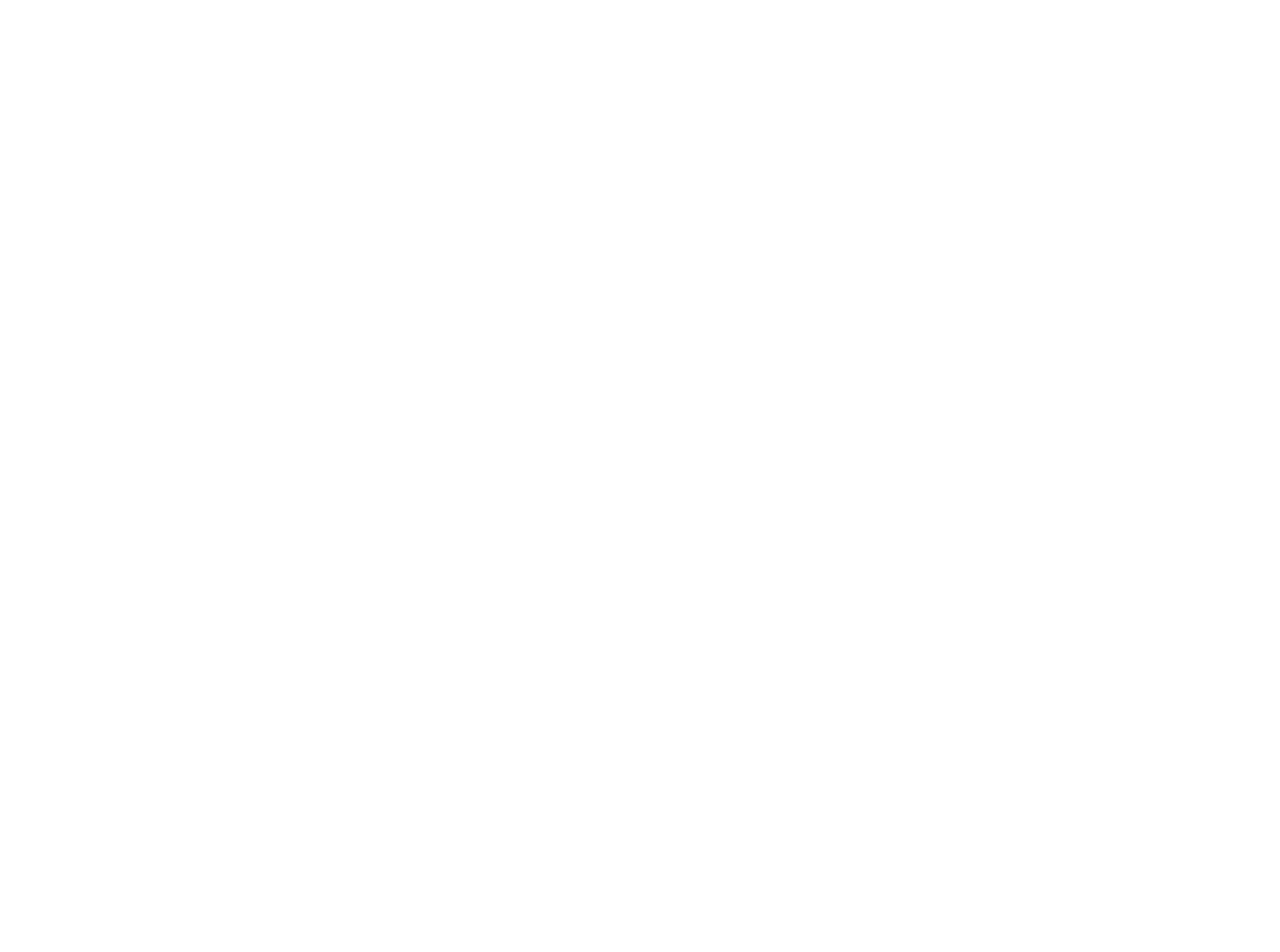
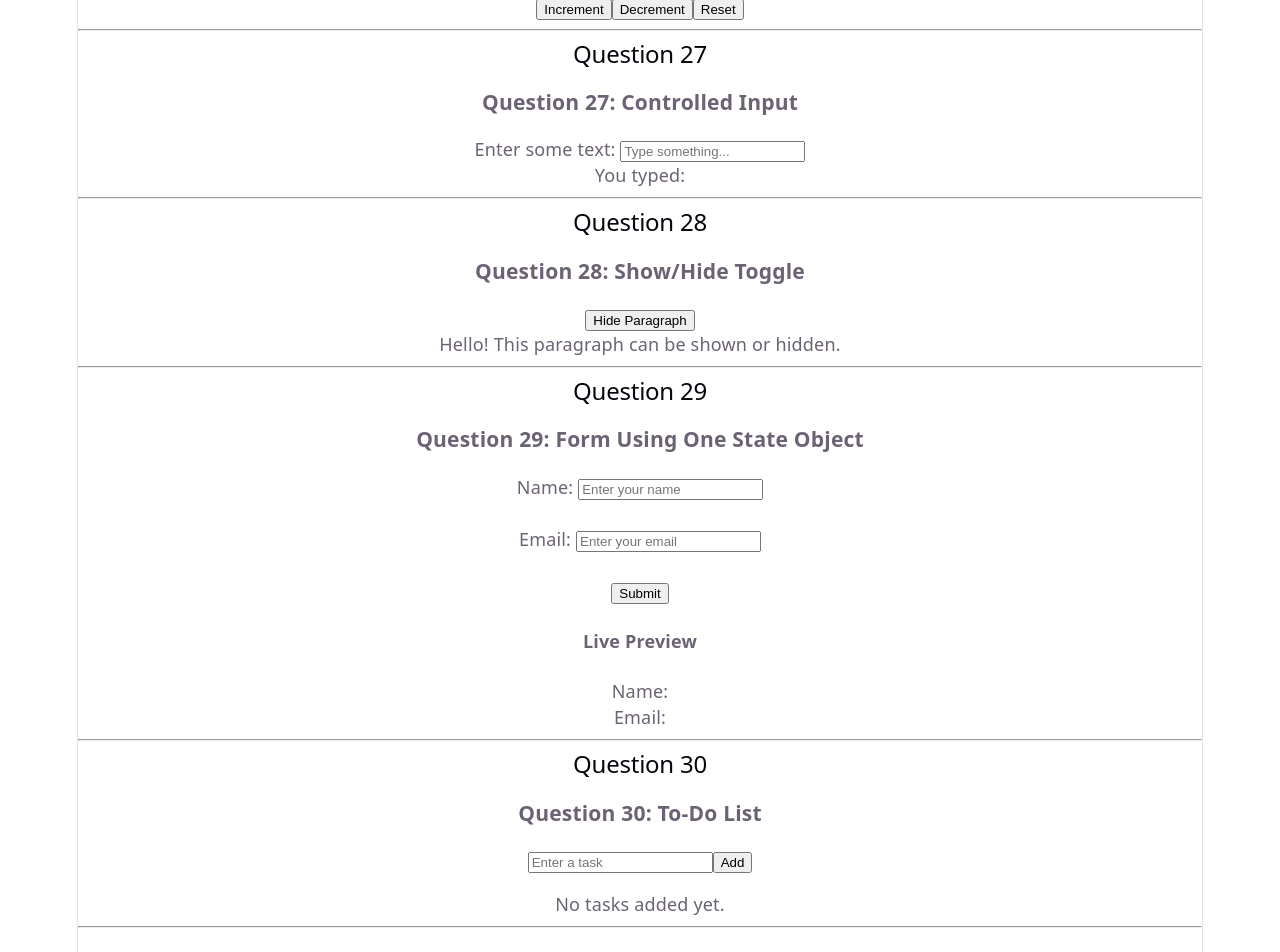
Before and after one commit to Tejasvi68/React-Practical-Assignment, a React (Vite) app: page / in a window 1280 px wide. Shown: the part 5720-6672 px from the top of the page. Before the commit the page ends 5640 px from the top, so only its background shows below. Built offline with nearby package versions, Linux system fonts and the light colour scheme.

Commit message:
Complete Section 5: useState

```diff
--- a/src/App.jsx
+++ b/src/App.jsx
@@ -26,6 +26,14 @@
 import SpreadObjects from "./s4-functions/Q23-SpreadObjects";
 import ArrayCopy from "./s4-functions/Q24-ArrayCopy";
 import RestSum from "./s4-functions/Q25-RestSum";
+import CounterQ26 from "./s5-usestate/Q26-Counter";
+import ControlledInput from "./s5-usestate/Q27-ControlledInput";
+import ShowHide from "./s5-usestate/Q28-ShowHide";
+import FormObject from "./s5-usestate/Q29-FormObject";
+import TodoList from "./s5-usestate/Q30-TodoList";
+
+
+
 
 
 
@@ -186,7 +194,35 @@
       </section>
       <hr />
 
+      <section>
+        <h2>Question 26</h2>
+        <CounterQ26 />
+      </section>
+      <hr />
 
+      <section>
+        <h2>Question 27</h2>
+        <ControlledInput />
+      </section>
+      <hr />
+
+      <section>
+        <h2>Question 28</h2>
+        <ShowHide />
+      </section>
+      <hr />
+
+      <section>
+        <h2>Question 29</h2>
+        <FormObject />
+      </section>
+      <hr />
+
+      <section>
+        <h2>Question 30</h2>
+        <TodoList />
+      </section>
+      <hr />
 
       <Footer />
     </div>
--- /dev/null
+++ b/src/s5-usestate/Q26-Counter.jsx
@@ -0,0 +1,32 @@
+
+import { useState } from "react";
+
+function CounterQ26() {
+  const [count, setCount] = useState(0);
+
+  function increment() {
+    setCount(count + 1);
+  }
+
+  function decrement() {
+    setCount(count - 1);
+  }
+
+  function reset() {
+    setCount(0);
+  }
+
+  return (
+    <div>
+      <h3>Question 26: Counter Using useState</h3>
+
+      <h2>Count: {count}</h2>
+
+      <button onClick={increment}>Increment</button>
+      <button onClick={decrement}>Decrement</button>
+      <button onClick={reset}>Reset</button>
+    </div>
+  );
+}
+
+export default CounterQ26;
--- /dev/null
+++ b/src/s5-usestate/Q27-ControlledInput.jsx
@@ -0,0 +1,30 @@
+
+import { useState } from "react";
+
+function ControlledInput() {
+  const [text, setText] = useState("");
+
+  function handleChange(event) {
+    setText(event.target.value);
+  }
+
+  return (
+    <div>
+      <h3>Question 27: Controlled Input</h3>
+
+      <label htmlFor="userText">Enter some text: </label>
+
+      <input
+        id="userText"
+        type="text"
+        value={text}
+        onChange={handleChange}
+        placeholder="Type something..."
+      />
+
+      <p>You typed: {text}</p>
+    </div>
+  );
+}
+
+export default ControlledInput;
--- /dev/null
+++ b/src/s5-usestate/Q28-ShowHide.jsx
@@ -0,0 +1,24 @@
+
+import { useState } from "react";
+
+function ShowHide() {
+  const [isVisible, setIsVisible] = useState(true);
+
+  function toggleVisibility() {
+    setIsVisible(!isVisible);
+  }
+
+  return (
+    <div>
+      <h3>Question 28: Show/Hide Toggle</h3>
+
+      <button onClick={toggleVisibility}>
+        {isVisible ? "Hide Paragraph" : "Show Paragraph"}
+      </button>
+
+      {isVisible && <p>Hello! This paragraph can be shown or hidden.</p>}
+    </div>
+  );
+}
+
+export default ShowHide;
--- /dev/null
+++ b/src/s5-usestate/Q29-FormObject.jsx
@@ -0,0 +1,68 @@
+
+import { useState } from "react";
+
+function FormObject() {
+  const [formData, setFormData] = useState({
+    name: "",
+    email: "",
+  });
+
+  function handleChange(event) {
+    const { name, value } = event.target;
+
+    setFormData({
+      ...formData,
+      [name]: value,
+    });
+  }
+
+  function handleSubmit(event) {
+    event.preventDefault();
+
+    alert(`Name: ${formData.name}\nEmail: ${formData.email}`);
+  }
+
+  return (
+    <div>
+      <h3>Question 29: Form Using One State Object</h3>
+
+      <form onSubmit={handleSubmit}>
+        <div>
+          <label htmlFor="name">Name: </label>
+          <input
+            id="name"
+            type="text"
+            name="name"
+            value={formData.name}
+            onChange={handleChange}
+            placeholder="Enter your name"
+          />
+        </div>
+
+        <br />
+
+        <div>
+          <label htmlFor="email">Email: </label>
+          <input
+            id="email"
+            type="email"
+            name="email"
+            value={formData.email}
+            onChange={handleChange}
+            placeholder="Enter your email"
+          />
+        </div>
+
+        <br />
+
+        <button type="submit">Submit</button>
+      </form>
+
+      <h4>Live Preview</h4>
+      <p>Name: {formData.name}</p>
+      <p>Email: {formData.email}</p>
+    </div>
+  );
+}
+
+export default FormObject;
--- /dev/null
+++ b/src/s5-usestate/Q30-TodoList.jsx
@@ -0,0 +1,57 @@
+
+import { useState } from "react";
+
+function TodoList() {
+  const [task, setTask] = useState("");
+  const [todos, setTodos] = useState([]);
+  const [nextId, setNextId] = useState(1);
+
+  function handleAdd() {
+    if (task.trim() === "") {
+      return;
+    }
+
+    const newTodo = {
+      id: nextId,
+      text: task.trim(),
+    };
+
+    setTodos([...todos, newTodo]);
+    setNextId(nextId + 1);
+    setTask("");
+  }
+
+  function handleDelete(id) {
+    setTodos(todos.filter((todo) => todo.id !== id));
+  }
+
+  return (
+    <div>
+      <h3>Question 30: To-Do List</h3>
+
+      <input
+        type="text"
+        value={task}
+        onChange={(event) => setTask(event.target.value)}
+        placeholder="Enter a task"
+      />
+
+      <button onClick={handleAdd}>Add</button>
+
+      <ul>
+        {todos.map((todo) => (
+          <li key={todo.id}>
+            {todo.text}{" "}
+            <button onClick={() => handleDelete(todo.id)}>
+              Delete
+            </button>
+          </li>
+        ))}
+      </ul>
+
+      {todos.length === 0 && <p>No tasks added yet.</p>}
+    </div>
+  );
+}
+
+export default TodoList;
```
